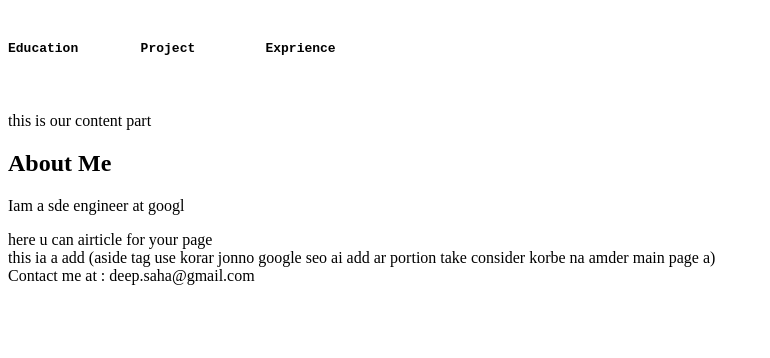
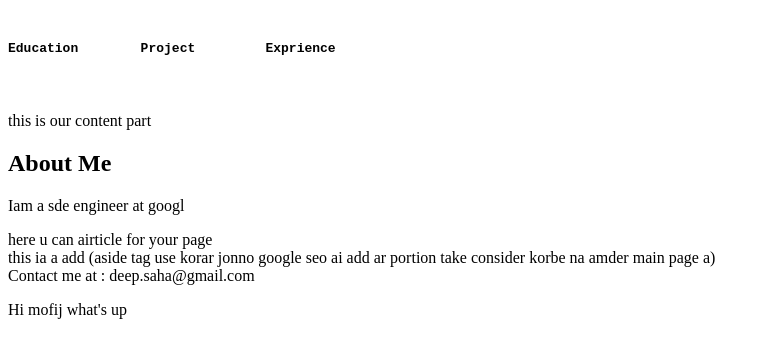
Before and after one commit to Codewith-tatai/1st-HTML-CSS-project, a plain HTML site: page Revision HTML/level three/index.html in a window 1280 px wide. Shown: the whole page, without its empty margins (0-770 px from the left). Drawn offline with Linux system fonts and the light colour scheme.

Commit message:
Update index.html

```diff
--- a/Revision HTML/level three/index.html
+++ b/Revision HTML/level three/index.html
@@ -19,5 +19,6 @@
     <airtcle>here u can airticle for your page</airtcle>
     <aside>this ia a add (aside tag use korar jonno google seo ai add ar portion take consider korbe na amder main page a) </aside>
     <footer>Contact me at : deep.saha@gmail.com</footer>
+    <p>Hi mofij what's up </p>
 </body>
 </html>
```
